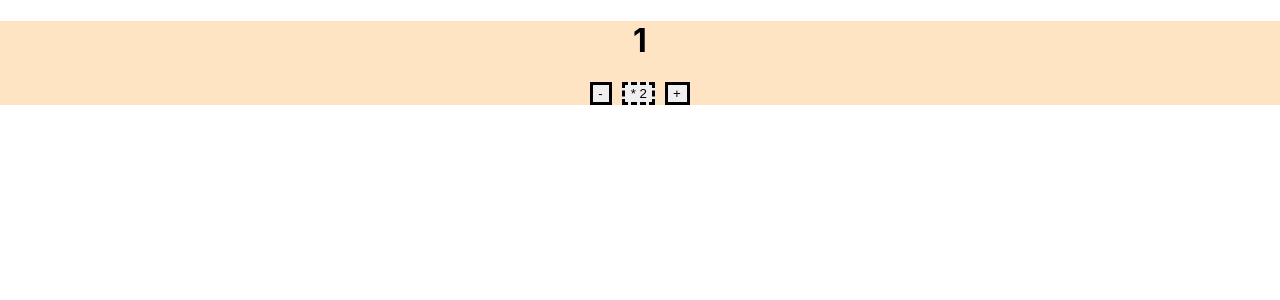
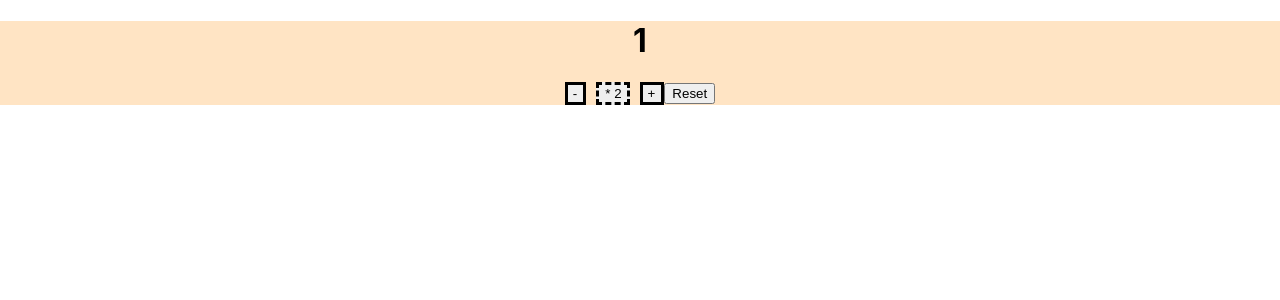
Before and after one commit to JanzeeJD/React_Tasks, a React (Create React App) app: page / in a window 1280 px wide. Shown: the top 300 px of the page. Built offline with nearby package versions, Linux system fonts and the light colour scheme.

Commit message:
Add reset button to bring counter back to initial value

```diff
--- a/src/components/Assignment/Ass2/second.jsx
+++ b/src/components/Assignment/Ass2/second.jsx
@@ -18,6 +18,8 @@ export const SecondComponent =()=>{
     <button className='minus' onClick={decrease}> - </button>
     <button className='multiply' onClick={multiply}> * 2 </button>
     <button className='plus' onClick={increase}> + </button>
+    <button className='reset' onClick={()=>setCount(1)}> Reset </button>
+
   </div>
  )
 }
```
